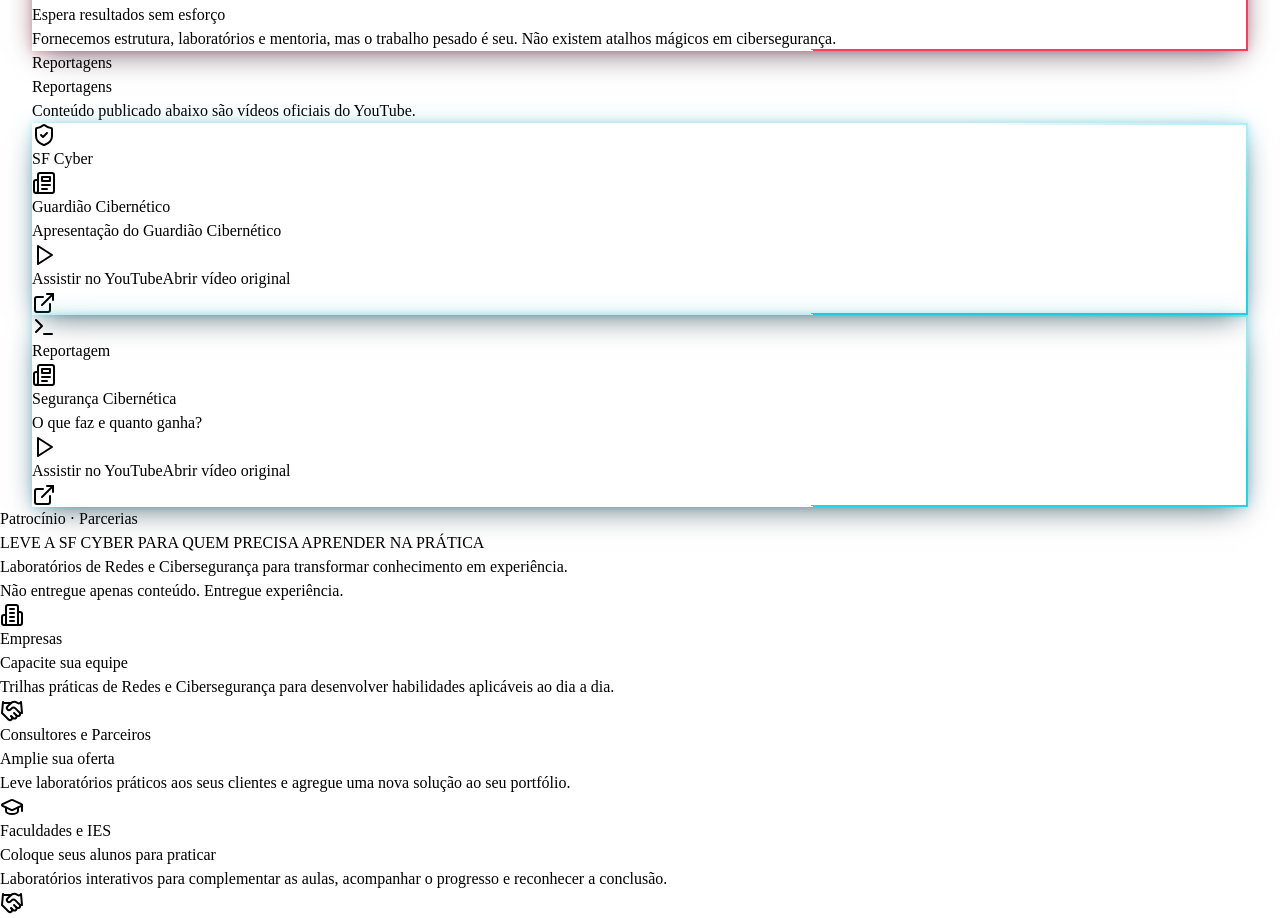
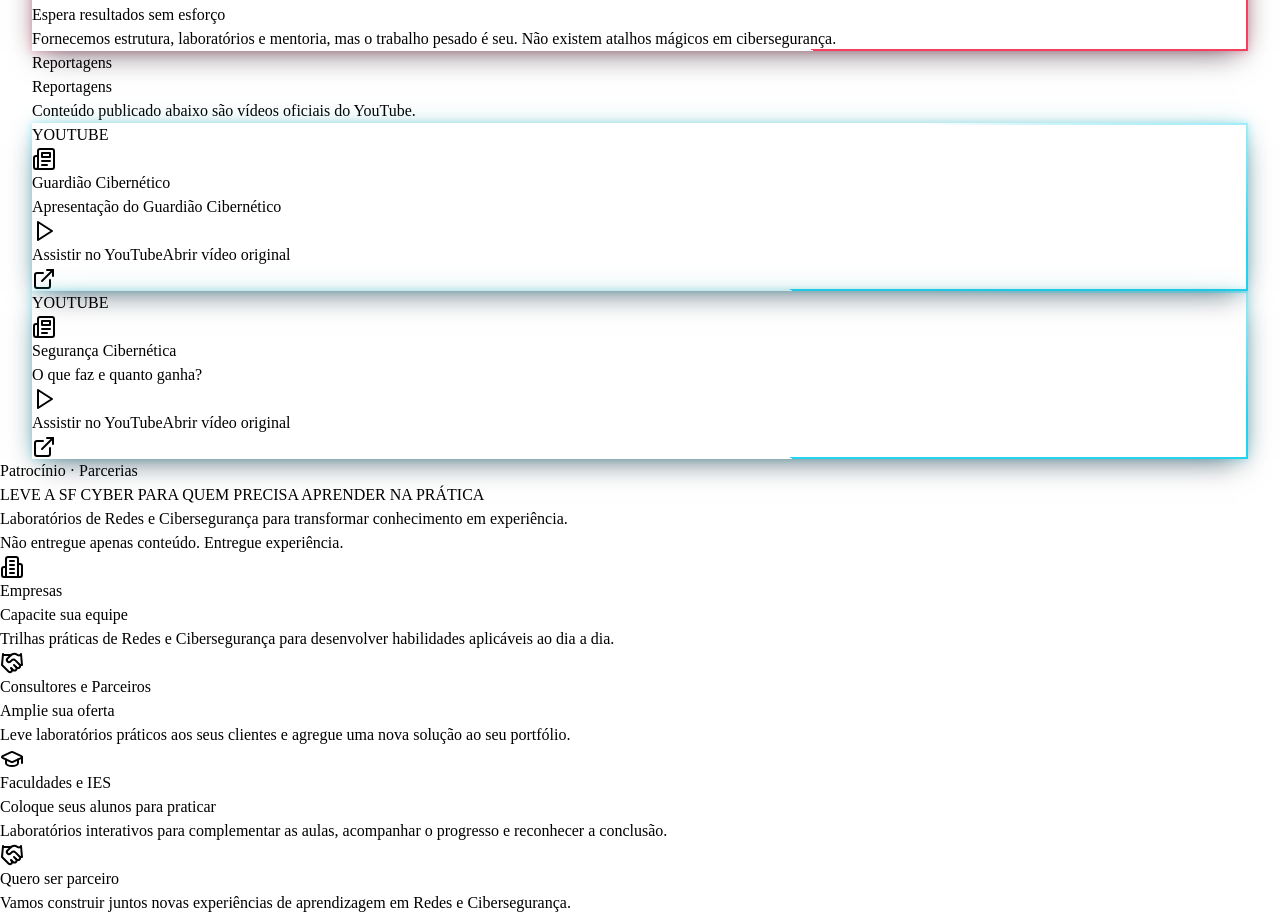
Before and after one commit to sandronsk1977-creator/sf-cyber, a React (Vite) app in the folder client/: page / in a window 1280 px wide. Shown: the part 2320-3238 px from the top of the page. Built offline with nearby package versions, Linux system fonts and the light colour scheme.

Commit message:
feat: etiqueta YOUTUBE na cor oficial nos cards de reportagens

```diff
--- a/client/src/components/ReportagensSection.tsx
+++ b/client/src/components/ReportagensSection.tsx
@@ -14,7 +14,7 @@ type Materia = {
 const MATERIAS: Materia[] = [
   {
     icon: ShieldCheck,
-    tag: "SF Cyber",
+    tag: "YOUTUBE",
     title: "Guardião Cibernético",
     desc: "Apresentação do Guardião Cibernético",
     origem: "YouTube",
@@ -23,7 +23,7 @@ const MATERIAS: Materia[] = [
   },
   {
     icon: Terminal,
-    tag: "Reportagem",
+    tag: "YOUTUBE",
     title: "Segurança Cibernética",
     desc: "O que faz e quanto ganha?",
     origem: "YouTube",
@@ -70,14 +70,13 @@ export function ReportagensSection() {
         </div>
 
         <div className="grid grid-cols-1 md:grid-cols-2 gap-6 max-w-4xl mx-auto">
-          {MATERIAS.map(({ icon: Icon, tag, title, desc, url, origem }) => (
+          {MATERIAS.map(({ tag, title, desc, url, origem }) => (
             <div
               key={url}
               style={{ "--neon": "#22d3ee" } as React.CSSProperties}
               className="sf-neon-card relative rounded-3xl border border-cyan-500/40 bg-slate-900/60 p-6 pt-8 transition-all hover:-translate-y-1"
             >
-              <span className="absolute -top-3.5 left-1/2 -translate-x-1/2 px-4 py-1 rounded-full bg-cyan-500/10 border border-cyan-500/40 text-cyan-300 text-xs font-bold uppercase tracking-wider font-mono flex items-center gap-1.5 z-10">
-                <Icon className="w-3.5 h-3.5" />
+              <span className="absolute -top-3.5 left-1/2 -translate-x-1/2 px-4 py-1 rounded-full bg-[#FF0000]/15 border border-[#FF0000]/50 text-[#FF0000] text-xs font-bold uppercase tracking-wider font-mono z-10">
                 {tag}
               </span>
 
```
